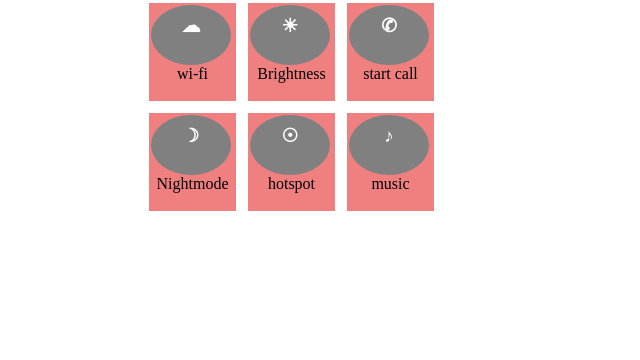
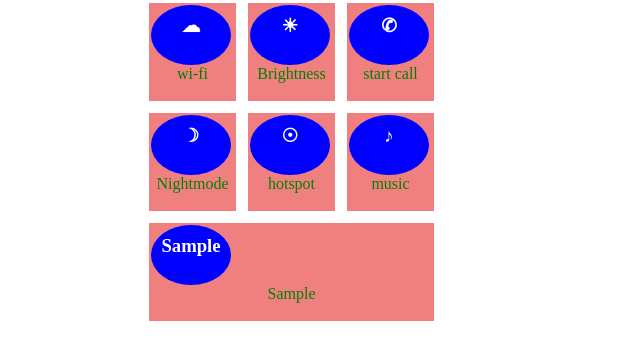
Before and after one commit to henok206/addNewTaskInMobileTaskbar, a plain HTML site: page index.html in a window 1280 px wide. Both pictures are taken after typing "Sample", "Sample" into the empty fields and a click on the button "Add". Shown: the part 172-532 px from the top of the page, without its empty margins (47-687 px from the left). Drawn offline with Linux system fonts and the light colour scheme.

Commit message:
pro commit

```diff
--- a/index.html
+++ b/index.html
@@ -24,7 +24,6 @@
                 <h1 class="mobT">Mobile Taskbar</h1>
                 <div class="mainContainer">
 
-                        <div class="container">
                             <div class="box">
                                 <h3 class="icon">&#9729 </h3>
                                 <p class="text">wi-fi</p>
@@ -38,8 +37,8 @@
                                 <h3 class="icon">&#9990</h3>
                                 <p class="text">start call</p>
                             </div>
-                        </div>
-                        <div class="container">
+
+
                             <div class="box">
                                 <h3 class="icon">&#9789</h3>
                                 <p class="text">Nightmode</p>
@@ -52,7 +51,7 @@
                                 <h3 class="icon">&#9834</h3>
                                    <p class="text">music</p>
                             </div>
-                        </div>
+
 
                 </div>
             </div>
--- a/script.js
+++ b/script.js
@@ -3,49 +3,33 @@ let iconInput = document.querySelector(".iconInpu");
 let mainContainer = document.querySelector(".mainContainer");
 let iconElm = document.querySelectorAll(".icon");
 let textEl = document.querySelectorAll(".text");
-//creating new Html Element
-//create div containerElement
-let newcontainer = document.createElement("div");
-newDiv.classList.add("container");
-let newDiv = document.createElement("div");
-newDiv.classList.add("box");
-// let helm = document.createElement("h3");
-// helm.classList("icon");
-// helm.innerHTML = "<h3>&#9730</h3>";
-// newDiv.appendChild(helm);
-// let teEl = document.createElement("p");
-// teEl.classList.add("text");
-// teEl.innerText = "rain";
-// newDiv.appendChild(teEl);
-newcontainer.insertAdjacentHTML("afterbegin", newDiv);
-mainContainer.insertAdjacentHTML("beforeend", newcontainer);
 
 const addButton = document.querySelector(".addBtn");
 
 addButton.addEventListener("click", function () {
     let newTitle = titleInput.value;
     let newIcon = iconInput.value;
+    console.log(newTitle, newIcon);
+
+    let nbox = document.createElement("div");
+    nbox.classList.add("box");
+    let hthree = document.createElement("h3");
+    hthree.style.background = "blue";
+    hthree.classList.add("icon");
+    hthree.innerHTML = newIcon;
+
+    let ptex = document.createElement("p");
+    ptex.classList.add("text");
+    ptex.style.color = "green";
+    ptex.innerHTML = newTitle;
+
+    nbox.appendChild(hthree);
+    nbox.appendChild(ptex);
+    mainContainer.appendChild(nbox);
+    let iconElm = document.querySelectorAll(".icon");
+
     for (let i = 0; i < iconElm.length; i++) {
         iconElm[i].style.backgroundColor = "blue";
         textEl[i].style.color = "green";
     }
-
-    // newIcon.style.color = "white";
-    // newIcon.style.width = "90px";
-    // newIcon.style.borderRadius = "50%";
-    // newIcon.style.backgroundColor = "gray";
-    // newIcon.style.paddingTop = "30px";
-    // newIcon.style.display = "inline-block";
-
-    // let template = `<div class="box'>
-    //         <div class="box">${newIcon}${newTitle}</div>
-    // </div>`;
-    // boxContainer.innerHTML += template;
 });
-/* width: 90px;
-    height: 60px;
-    color: white;
-    border-radius: 50%;
-    background-color: gray;
-
-    padding-top: 30px; */
--- a/style.css
+++ b/style.css
@@ -10,17 +10,17 @@
     border: 0px solid red;
 }
 .mainContainer {
+    width: 33%;
+    display: flex;
     flex-direction: row;
-    justify-content: space-between;
-}
-.container {
-    display: flex;
-    width: 33%;
+    /* justify-content: space-between; */
+    flex-wrap: wrap;
 }
 
 .box {
-    width: 100px;
+    /* width: 100px; */
     height: 100px;
+    flex: 1 0 0;
     text-align: center;
     border: 1px solid white;
     /* border-collapse: collapse; */
```
